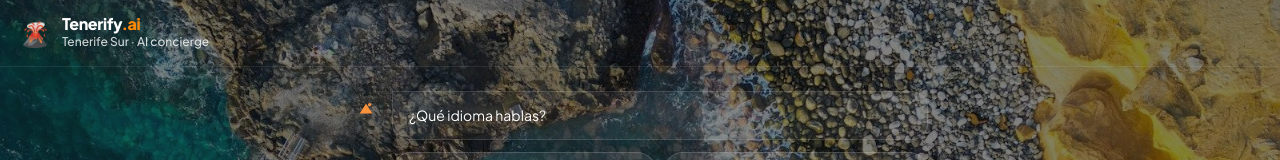
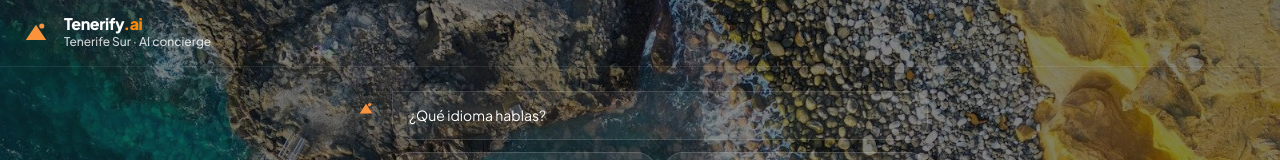
Before and after one commit to forrestburnsbooking-max/tenerify, a Next.js app: page / in a window 1280 px wide. Both pictures are taken after a click on the button "Find my experience →". Shown: the top 160 px of the page. Built offline with nearby package versions, Linux system fonts and the light colour scheme.

Commit message:
Replace header volcano emoji with transparent logo mark
Uses the same logo-mark.svg as the chat avatars for the
header reset button, for consistent branding.

```diff
--- a/app/page.tsx
+++ b/app/page.tsx
@@ -521,9 +521,9 @@ export default function Home() {
       <header className="relative flex items-center gap-3 px-5 border-b border-white/8" style={{ paddingTop: "max(env(safe-area-inset-top, 0px), 16px)", paddingBottom: "16px" }}>
         <button
           onClick={() => { setStep("hero"); setMessages([]); setUsedOptions(new Set()); setSelectedCategories([]); setWho(""); setLocation(""); setSelectedLanguage(""); setMenuChoice(null); setShowCustomLocation(false); setCustomLocation(""); }}
-          className="text-2xl hover:scale-110 transition-transform flex-shrink-0"
+          className="w-8 h-8 hover:scale-110 transition-transform flex-shrink-0"
         >
-          🌋
+          <img src="/logo-mark.svg" alt="" className="w-full h-full" />
         </button>
         <div className="flex-1 min-w-0">
           <h1 className="font-extrabold text-base leading-none tracking-tight">
```
